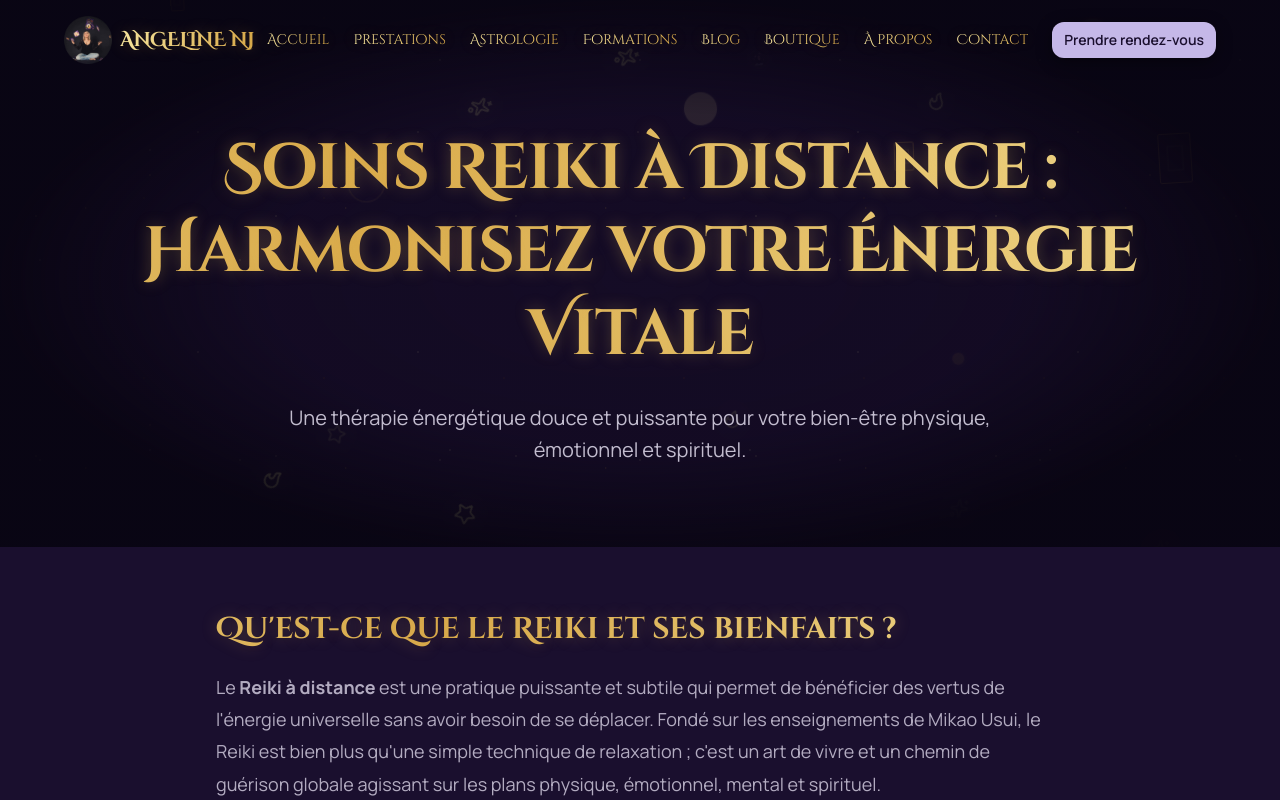
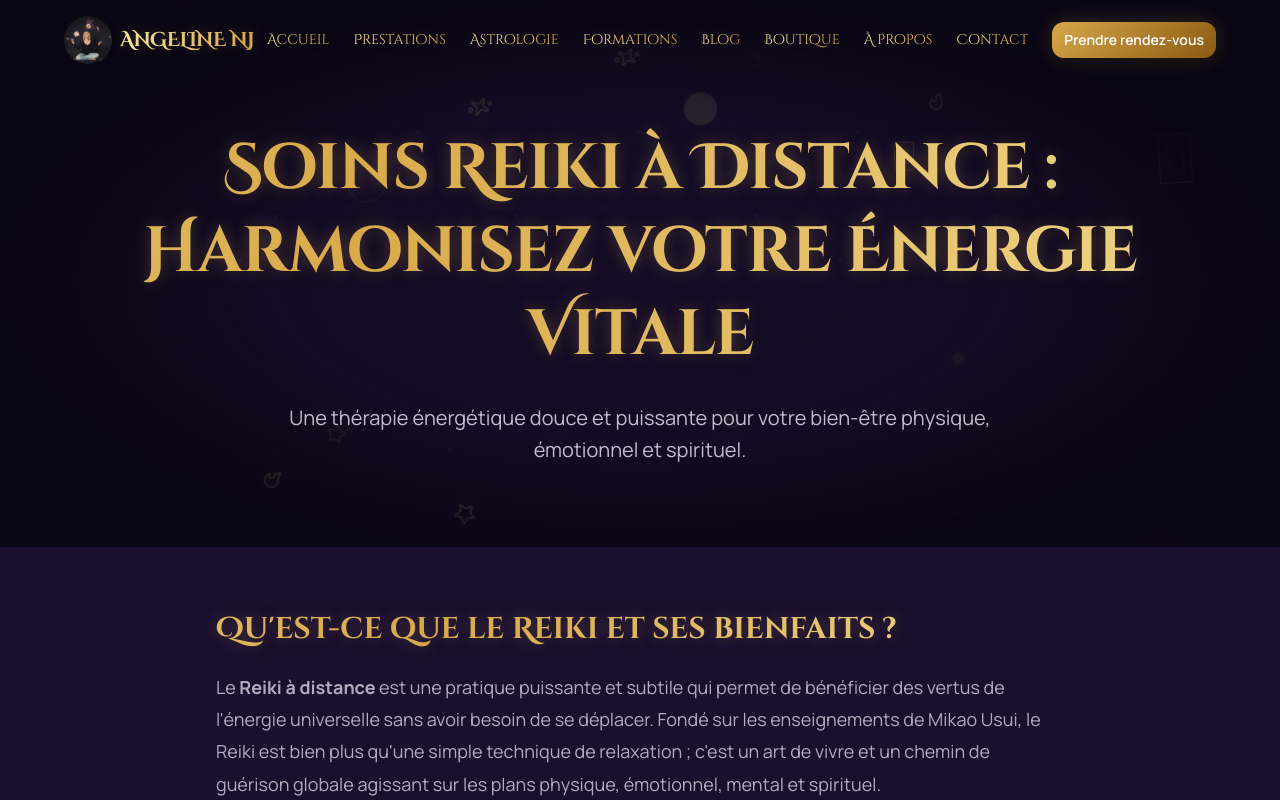
Before and after one commit to Shahil-AppDev/angeline-nj, a Next.js app: page /reiki in a window 1280 px wide. Shown: the top 800 px of the page. Built offline with nearby package versions, Linux system fonts and the light colour scheme.

Commit message:
FIX: Restauration boutons or/gold (état d'origine) - cartes restent lilas pastel

```diff
--- a/app/globals.css
+++ b/app/globals.css
@@ -174,8 +174,9 @@ body {
   --card-text: #2d1b4e;
   --card-text-muted: rgba(45, 27, 78, 0.75);
 
-  /* BUTTON LAVENDER */
-  --btn-lavender: #c5b8e8;
+  /* BUTTONS - GOLD (ORIGINAL) */
+  --btn-primary-bg: linear-gradient(135deg, var(--primary), var(--primary-2));
+  --btn-primary-hover: linear-gradient(135deg, var(--primary-2), var(--primary));
 
   /* GRADIENTS */
   --mystic-gradient: transparent;
@@ -591,11 +592,11 @@ a {
     font-family: var(--font-body);
     font-weight: 600;
     font-size: 1rem;
-    color: var(--bg);
-    background: var(--btn-lavender);
+    color: #FFFFFF;
+    background: linear-gradient(135deg, var(--primary), var(--primary-2));
     border: none;
     border-radius: var(--radius-md);
-    box-shadow: var(--shadow-md);
+    box-shadow: var(--shadow-md), 0 0 20px var(--glow);
     cursor: pointer;
     transition: all 0.3s ease;
     white-space: nowrap;
@@ -604,9 +605,9 @@ a {
   }
 
   .btn-primary:hover {
-    background: #b8acd8;
+    background: linear-gradient(135deg, var(--primary-2), var(--primary));
     transform: translateY(-2px);
-    box-shadow: var(--shadow-lg);
+    box-shadow: var(--shadow-lg), 0 0 30px var(--glow);
   }
 
   .btn-primary span {
```
